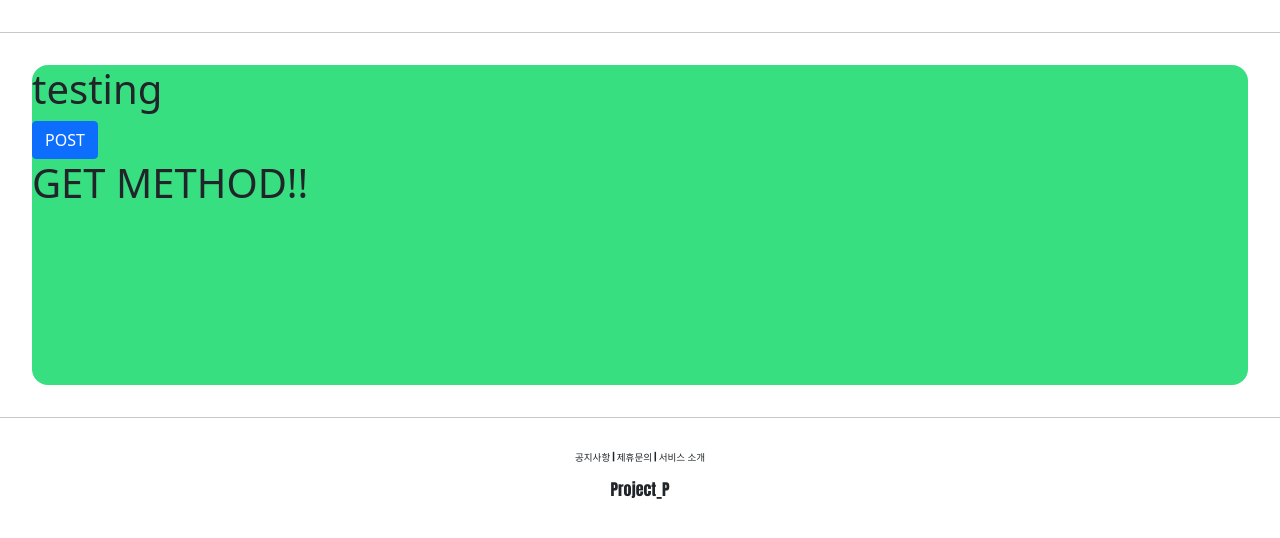
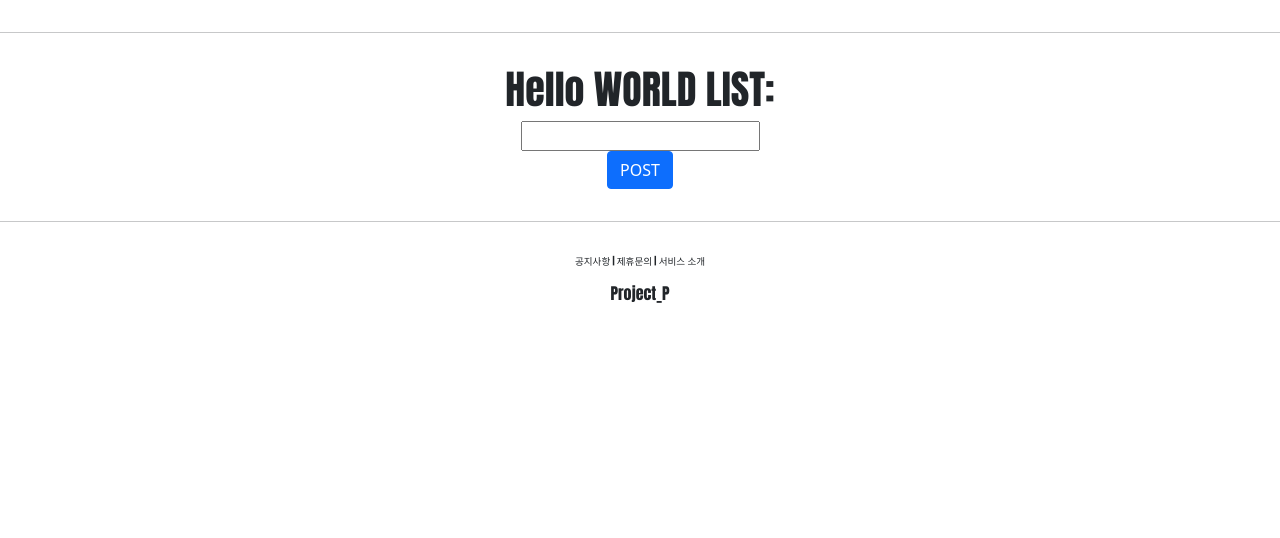
Before and after one commit to Hugekyung/project_P, a Django app: page /account/hello_world/ in a window 1280 px wide. Shown: the part 112-650 px from the top of the page. Run offline with Django 3.2, Linux system fonts and the light colour scheme.

Commit message:
django 17gang

```diff
--- a/accountapp/templates/accountapp/hello_world.html
+++ b/accountapp/templates/accountapp/hello_world.html
@@ -2,20 +2,28 @@
 
 {% block content %}
 
-    <div style="height: 20rem; background-color: #38df81; border-radius: 1rem; margin: 2rem;">
-        <h1>
-            testing
+    <div style="border-radius: 1rem; margin: 2rem; text-align: center">
+
+        <h1 style="font-family: 'Anton', sans-serif">
+            Hello WORLD LIST:
         </h1>
 
         <form action="/account/hello_world/" method="post">
             {% csrf_token %}
-            <input type="submit" class="btn btn-primary" value="POST">
-            <!-- "btn btn-primary"는 bootstrap에서 자동으로 css를 꾸며주는 역할을 해준다. -->
+            <div>
+                <input type="text" name="hello_world_input">
+            </div>
+            <div>
+                <input type="submit" class="btn btn-primary" value="POST">
+                <!-- "btn btn-primary"는 bootstrap에서 자동으로 css를 꾸며주는 역할을 해준다. -->
+            </div>
         </form>
 
+        {% if hello_world_output %}
         <h1>
-            {{ text }}
+            {{ hello_world_output.text }}
         </h1>
+        {% endif %}
 
     </div>
 
--- a/accountapp/views.py
+++ b/accountapp/views.py
@@ -3,11 +3,20 @@ from django.shortcuts import render
 
 
 # Create your views here.
+from accountapp.models import HelloWorld
+
 
 def hello_world(request):
 
     if request.method == "POST":
-        return render(request, 'accountapp/hello_world.html', context={'text': 'POST METHOD!!'}) # request를 받아서 내용을 base.html파일에서 가져온다.
+
+        temp = request.POST.get('hello_world_input')
+
+        new_hello_world = HelloWorld()
+        new_hello_world.text = temp
+        new_hello_world.save() # db에 저장한다
+
+        return render(request, 'accountapp/hello_world.html', context={'hello_world_output': new_hello_world}) # request를 받아서 내용을 base.html파일에서 가져온다.
         # return HttpResponse('안녕하세요') # 해당 모듈이 없을 때, alt+enter를 누르면 해당 모듈이 어떤 라이브러리에 있는지 자동으로 찾아준다.
     else:
         return render(request, 'accountapp/hello_world.html', context={'text': 'GET METHOD!!'})
```
